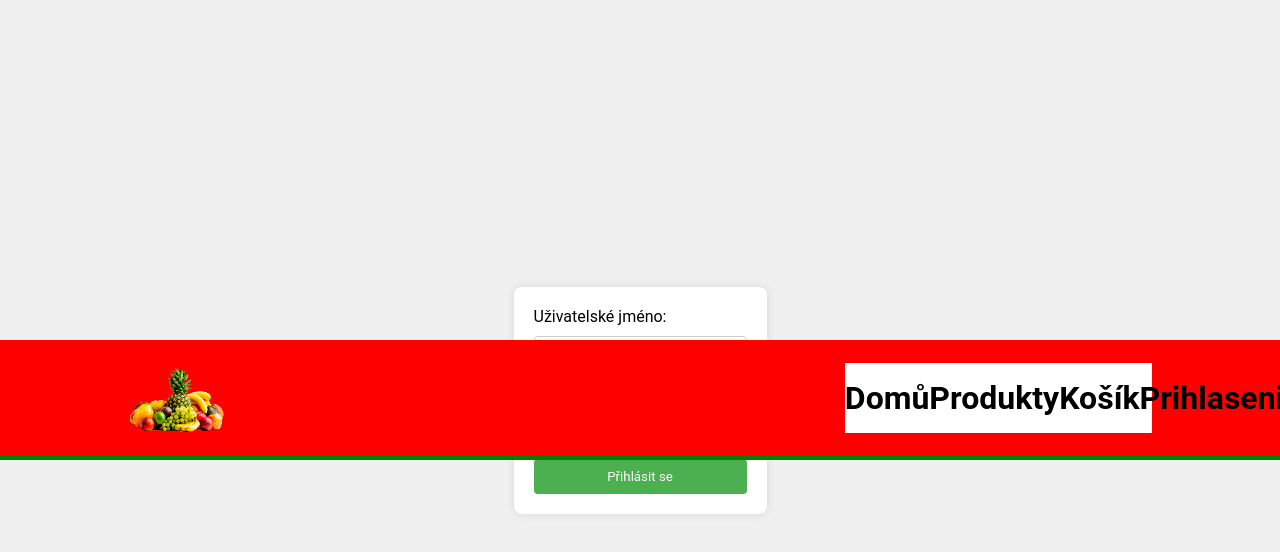
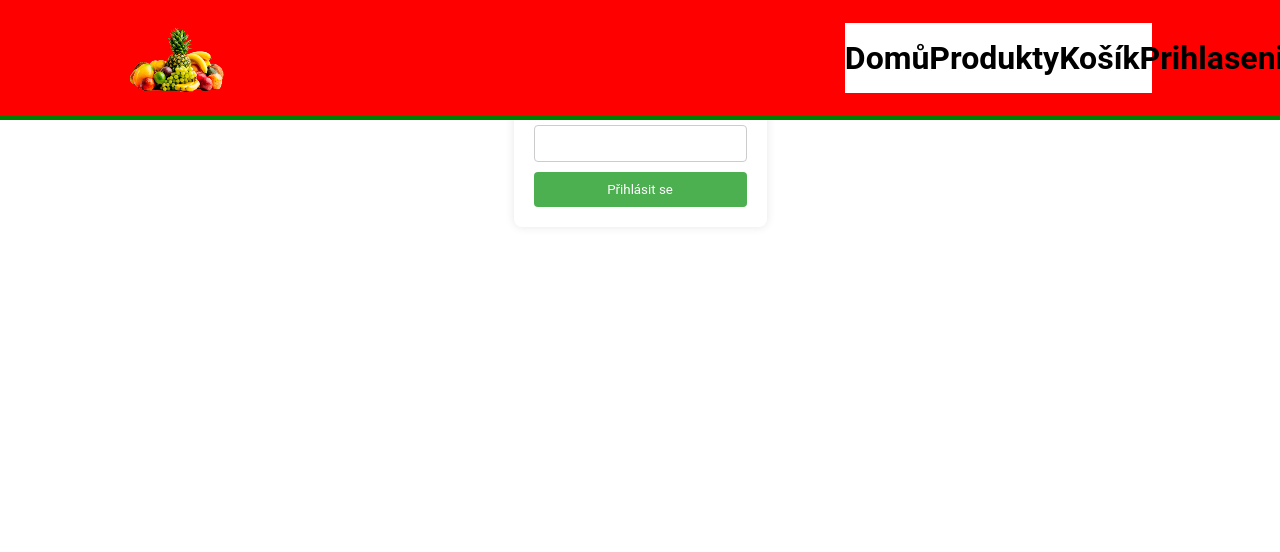
Before and after one commit to JanDoubrava/Esop-express, a website: page prihlaseni.html in a window 1280 px wide. Drawn offline with Linux system fonts and the light colour scheme; files that its build step writes are made by us from their sources; files whose address does not match are found by name.

Commit message:
489156561516

```diff
--- a/root/css/prihlaseni.css
+++ b/root/css/prihlaseni.css
@@ -1,13 +1,4 @@
 /*prihlaseni form styl*/
-body {
-    display: flex;
-    justify-content: center;
-    align-items: center;
-    height: 100vh;
-    margin: 0;
-    background-color: #f0f0f0;
-    font-family: Arial, sans-serif;
-}
 
 form {
     background-color: #ffffff;
```
